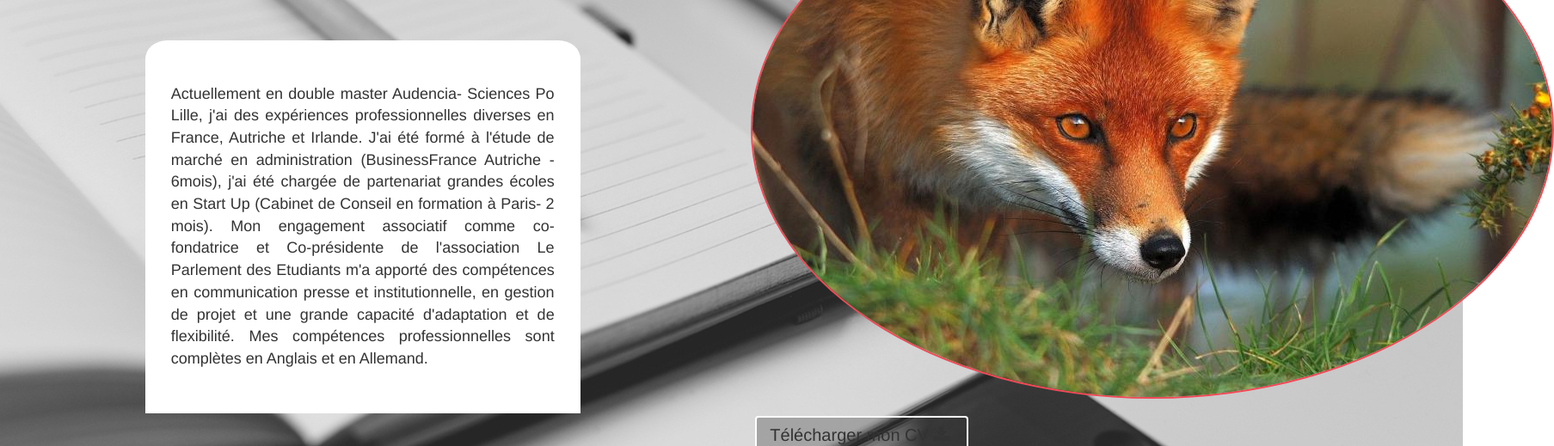
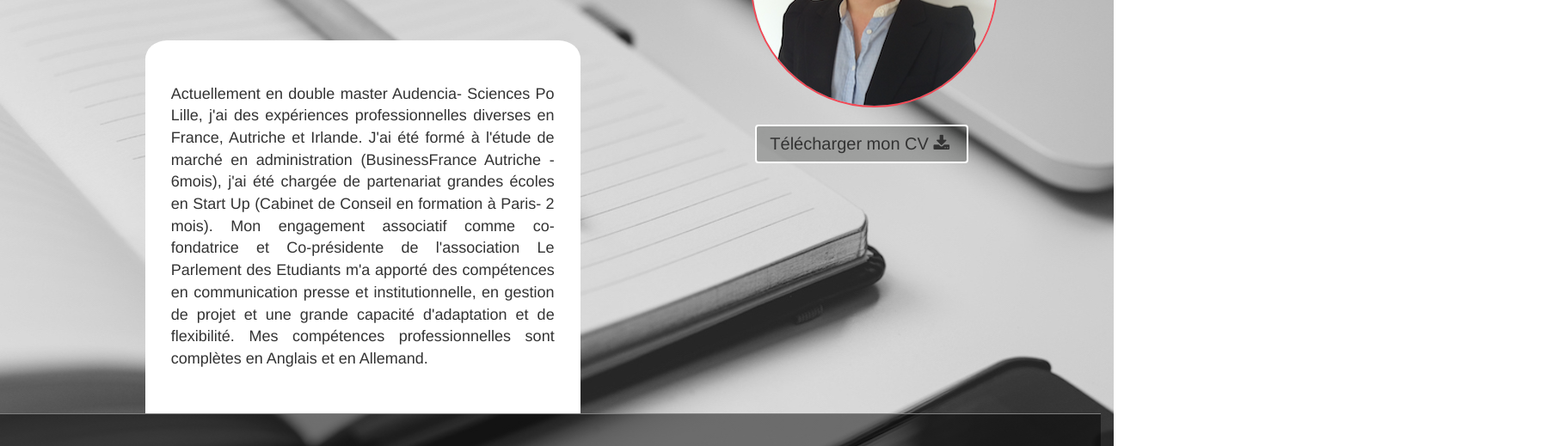
Before and after one commit to cdeboisset/CV, a plain HTML site: page index.html in a window 1280 px wide. Shown: the part 264-783 px from the top of the page at 86% size, 1807 px wide, since content can reach past the window. Drawn offline with nearby package versions, Linux system fonts and the light colour scheme.

Commit message:
test photo

```diff
--- a/index.html
+++ b/index.html
@@ -83,7 +83,7 @@
 
 
               <div class="col-md-4">
-              <img id="profil" src="renard-roux.jpg">
+              <img id="profil" src="profil.png">
 
               <button type="button" class="btn btn-default btn-cv">
 Télécharger mon CV <i class="fa fa-download" aria-hidden="true"></i></button>
```
